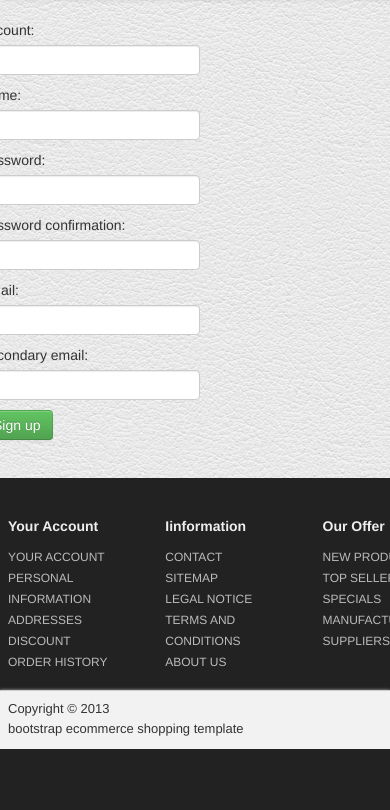
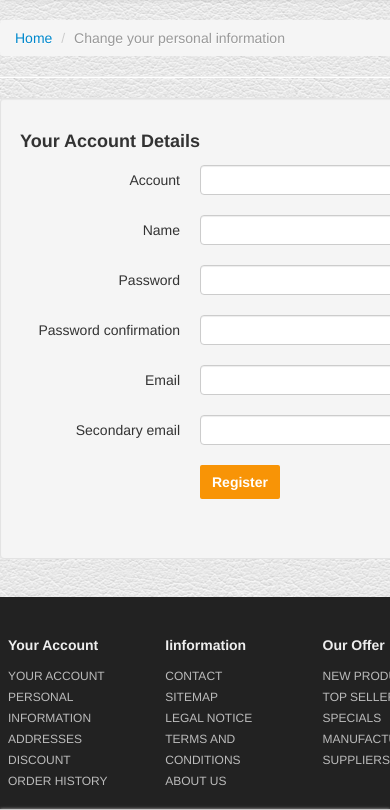
Before and after one commit to madaramefarrell/BookStore, a Django app: page /account/ChangePersonalInfo/ in a window 390 px wide; the page is wider, and only the part inside the window is pictured. Shown: the part 157-967 px from the top of that part. Before the commit the page ends 906 px from the top of that part, so only its background shows below. Run offline with Django 3.2, Linux system fonts and the light colour scheme; the visitor is signed in with stand-in values (Sample User, id 1); data that the repository does not hold is empty; some libraries are stand-ins or nearby versions.

```diff
--- a/account/task.py
+++ b/account/task.py
@@ -12,7 +12,8 @@ def forgetPassword(email, name):
     """
 
     subject = 'Password Change from BookStore'
-    message = 'Dear {},\n\nYou have successfully placed an order.'.format(name)
+    message = 'Dear {}\n\n' \
+              'You got the forget password mail'.format(name)
     mail_sent = send_mail(subject,
                           message,
                           EMAIL_HOST_USER,
--- a/account/templates/account/change_personal_info.html
+++ b/account/templates/account/change_personal_info.html
@@ -2,25 +2,44 @@
 {% block title %}Change personal info{% endblock %}
 {% block content %}
    <div class="row">
-        <div class="col-md-6 offset-md-3">
-            <form method="post" action="{% url "accounts:change_personal_info" %}">
+        <div class="span9">
+            <ul class="breadcrumb">
+                <li><a href="{% url "catalogs:index" %}">Home</a> <span class="divider">/</span></li>
+                <li class="active">Change your personal information</li>
+            </ul>
+            <hr class="soft"/>
+            <div class="well">
+                <form class="form-horizontal" method="post" action="{% url "accounts:change_personal_info" %}">
+                    <h3>Your Account Details</h3>
+                    <div class="control-group">
+
                         {% csrf_token %}
                         {% for field in form %}
-                    <div class="form-group">
-                    {{ field.label_tag }}{{ field }}
+                            <div class="control-group">
+                                <label for="{{ field.auto_id }}" class="control-label">{{ field.label }}</label>
+                                <div class="controls">{{ field }} </div>
                                 {{ field.erros }}
                             </div>
                         {% endfor %}
+
                         {% for field in CustomerUserForm %}
-                <div class="form-group">
-                    {{ field.label_tag }}{{ field }}
+                            <div class="control-group">
+                                <label for="{{ field.auto_id }}" class="control-label">{{ field.label }}</label>
+                                <div class="controls">{{ field }} </div>
                                 {{ field.erros }}
                             </div>
                         {% endfor %}
-                <button type="submit" class="btn btn-success">
-                    Sign up
+
+                        <div class="control-group">
+                            <div class="controls">
+                                <button type="submit" name="submitAccount" value="Register" class="exclusive shopBtn">
+                                    Register
                                 </button>
+                            </div>
+                        </div>
+                    </div>
                 </form>
             </div>
         </div>
+    </div>
 {% endblock %}
--- a/account/views.py
+++ b/account/views.py
@@ -9,7 +9,6 @@ from .task import forgetPassword
 
 
 def customer_register(request):
-    books = get_list_or_404(Book)
 
     total = 0
     item_count = 0
@@ -49,7 +48,6 @@ def customer_register(request):
                'CustomerUserForm': customerform,
                'url': request.path,
                'username': request.user.username,
-               'books': books,
                'items': items,
                'item_count': item_count,
                'total': total
@@ -86,6 +84,20 @@ def vendor_register(request):
 
 @login_required()
 def ChangePersonalInfo(request):
+
+    item_count = 0
+    items = None
+    total = 0
+
+    if request.user.is_authenticated:
+        items = Cart.objects.filter(belong_to=request.user)
+        for item in items:
+            if item.number > item.item.stock:
+                item.number = item.item.stock
+                item.save()
+            item_count = item_count + item.number
+            total = total + item.get_cost()
+
     if request.method == 'POST':
         form = ChangePersonalInfo(request.POST)
         customerform = CustomerUserForm(request.POST)
@@ -104,10 +116,15 @@ def ChangePersonalInfo(request):
         form = MyUserCreationForm()
         customerform = CustomerUserForm()
 
-    context = {
-        'form': form,
-        'CustomerUserForm': customerform
-    }
+    context = {'form': form,
+               'CustomerUserForm': customerform,
+               'url': request.path,
+               'username': request.user.username,
+               'items': items,
+               'item_count': item_count,
+               'total': total
+               }
+
     return render(request, 'account/change_personal_info.html', context)
 
 
@@ -117,13 +134,9 @@ def forget_password(request):
     if request.method == "POST":
         form = forgetPasswordForm(request.POST)
         if form.is_valid():
-            user = User.objects.filter(email=form.cleaned_data.get('email')).first()
-            print(form.cleaned_data.get('email'))
-            print(user)
-            if user:
-                res = forgetPassword(email=user.email, name=user.username)
-            else:
-                error = 'This Email doesn\'t register'
+            #user = User.objects.filter(email=form.cleaned_data.get('email')).first()
+            res = forgetPassword(email=form.cleaned_data['email'], name='user')
+            #error = 'This Email doesn\'t register'
     else:
         form = forgetPasswordForm()
 
--- a/orders/models.py
+++ b/orders/models.py
@@ -5,12 +5,12 @@ from account.models import CustomerUser
 
 
 class Order(models.Model):
-
     order = models.ForeignKey(CustomerUser,
                               related_name='historyList',
                               on_delete=models.CASCADE,
                               )
     name = models.CharField(max_length=50)
+    email = models.EmailField(blank=False, null=True)
     address = models.CharField(max_length=250)
     postal_code = models.CharField(max_length=20)
     city = models.CharField(max_length=100)
--- a/orders/task.py
+++ b/orders/task.py
@@ -4,7 +4,7 @@ from .models import Order
 from BookStore.settings import EMAIL_HOST_USER
 
 
-def order_created(order_id):
+def order_created(order_id, email):
     """
     Task to send an e-mail notification when an order is
     successfully created.
@@ -17,5 +17,5 @@ def order_created(order_id):
     mail_sent = send_mail(subject,
                           message,
                           EMAIL_HOST_USER,
-                          [order.order.user.email])
+                          [email])
     return mail_sent
--- a/orders/views.py
+++ b/orders/views.py
@@ -24,15 +24,16 @@ def order_create(request):
                                          quantity=item.number)
             # clear the cart
             cart.delete()
-            order_created(order.id)
+            order_created(order.id, form.cleaned_data['email'])
             request.session['order_id'] = order.id
             # redirect to the payment
             return redirect('payment:process')
 
     else:
         initial = {
+            'name': cart.first().belong_to.first_name
         }
-        form = OrderCreateForm()
+        form = OrderCreateForm(initial=initial)
 
     total = 0
     item_count = 0
--- a/payment/templates/payment/done.html
+++ b/payment/templates/payment/done.html
@@ -1,7 +1,8 @@
 {% extends "orders/base.html" %}
 {% block content %}
     <div class="page-header">
-        <a href="{% url "catalogs:index" %}"><h1>Action success!</h1></a>
+        <h1>Action success!</h1>
+        <a href="{% url "catalogs:index" %}"><h1> Click here to go home page</h1></a>
     </div>
     <h1>Your payment was successful</h1>
     <p>Your payment has been successfully received.</p>
```
Also changed, not shown: orders/forms.py (+11 -3 lines). Lines whose indentation alone changed are shown as unchanged.
